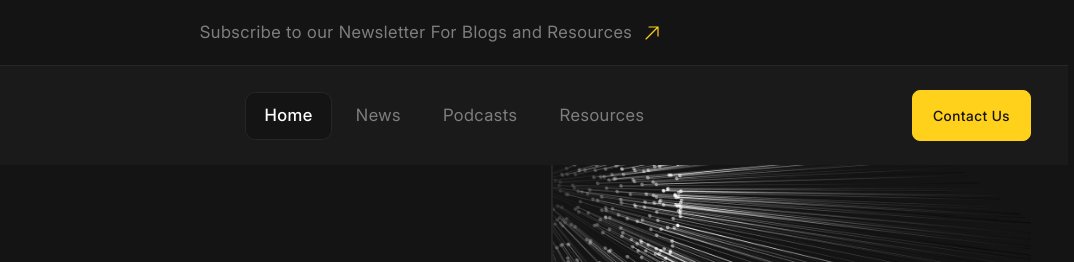
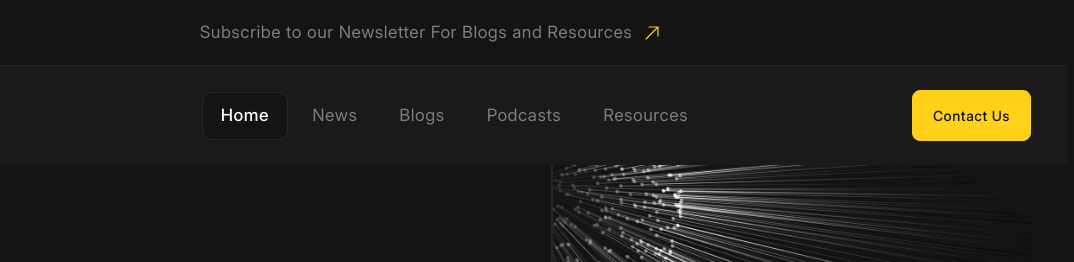
Before and after one commit to tr1pplehf/Future-Tech, a website with bundled scripts: page index.html in a window 1280 px wide. Shown: the top 262 px of the page, 206-1280 px from the left. Built offline with nearby package versions, Linux system fonts and the light colour scheme; files whose address does not match are found by name.

Commit message:
Update index.html

```diff
--- a/index.html
+++ b/index.html
@@ -38,6 +38,9 @@
                 </li>
                 <li class="header__menu-item">
                   <a href="./news.html" class="header__menu-link">News</a>
+                </li>
+                <li class="header__menu-item">
+                  <a href="./blogs.html" class="header__menu-link">Blogs</a>
                 </li>
                 <li class="header__menu-item">
                   <a href="./podcasts.html" class="header__menu-link">Podcasts</a>
```
